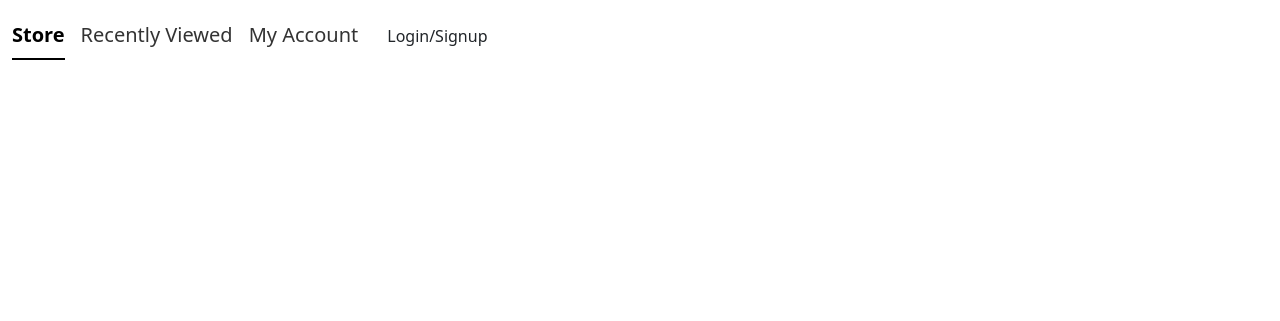
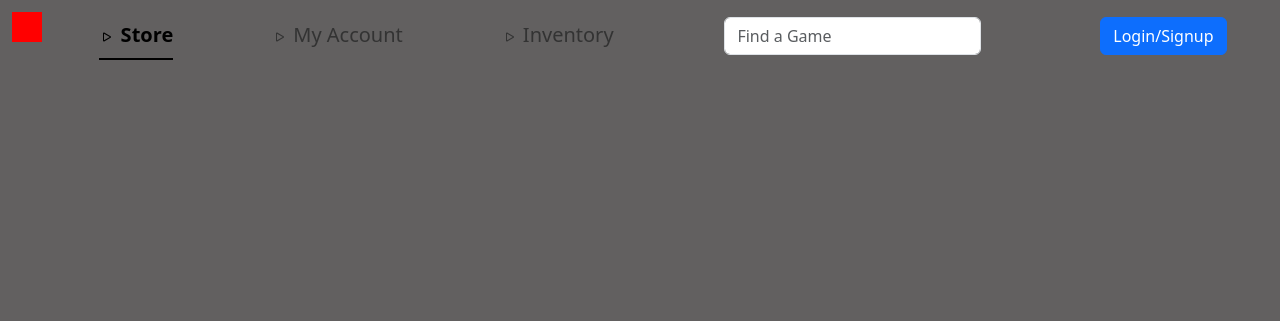
Before and after one commit to Hunter-Wigal/CS440-Team-Delta, a Django app: page /account in a window 1280 px wide. Shown: the top 321 px of the page. Run offline with Django 5.2, Linux system fonts and the light colour scheme.

Commit message:
Made inventory page, search bar, icons on nav

```diff
--- a/delta_marketplace/app/templates/base.html
+++ b/delta_marketplace/app/templates/base.html
@@ -7,17 +7,26 @@
     <link href="https://cdn.jsdelivr.net/npm/bootstrap@5.3.3/dist/css/bootstrap.min.css" rel="stylesheet" integrity="sha384-QWTKZyjpPEjISv5WaRU9OFeRpok6YctnYmDr5pNlyT2bRjXh0JMhjY6hW+ALEwIH" crossorigin="anonymous">
     <script src="https://cdn.jsdelivr.net/npm/bootstrap@5.3.3/dist/js/bootstrap.bundle.min.js" integrity="sha384-YvpcrYf0tY3lHB60NNkmXc5s9fDVZLESaAA55NDzOxhy9GkcIdslK1eN7N6jIeHz" crossorigin="anonymous"></script>
   </head>
+
+  <style>
+    body {
+      background-color:rgb(98, 96, 96);
+      color:rgb(122, 195, 221);
+    }
+  </style>
+
   <body>
     <!-- Navigation Bar, eventually needs a search bar -->
-    <navbar>
+    <navbar class="column" style="">
       <!-- Styling for Navbar -->
       <style>
         .nav-link:active{
           color:black;
+          cursor:pointer;
         }
 
         .nav-link{
-            cursor:default;
+            cursor:pointer;
         }
 
         .nav-link {
@@ -26,22 +35,48 @@
       </style>
 
       <ul class="nav nav-underline" style="margin: 12px;">
-          <li class="nav-item">
-            <a class="nav-link active" aria-current="page" href="#">Store</a>
-          </li>
-          <li class="nav-item">
-            <a class="nav-link" href="recents">Recently Viewed</a>
+          <a href="/" style="border-color:black; border-width:10px; width:30px; height:30px; background-color:red;">
+            <img src="" style="height:10px; width:10px;">
+          </a>
+
+          <li class="nav-item row">
+            <a class="nav-link active" href="/">
+              <svg xmlns="http://www.w3.org/2000/svg" width="16" height="16" fill="currentColor" class="bi bi-play" viewBox="0 0 16 16">
+                <path d="M10.804 8 5 4.633v6.734zm.792-.696a.802.802 0 0 1 0 1.392l-6.363 3.692C4.713 12.69 4 12.345 4 11.692V4.308c0-.653.713-.998 1.233-.696z"/>
+              </svg>
+              Store
+            </a>
           </li>
 
-          <li class="nav-item">
-            <a class="nav-link" href="account">My Account</a>
+          <li class="nav-item row">
+            <a class="nav-link" href="account">
+              <svg xmlns="http://www.w3.org/2000/svg" width="16" height="16" fill="currentColor" class="bi bi-play" viewBox="0 0 16 16">
+                <path d="M10.804 8 5 4.633v6.734zm.792-.696a.802.802 0 0 1 0 1.392l-6.363 3.692C4.713 12.69 4 12.345 4 11.692V4.308c0-.653.713-.998 1.233-.696z"/>
+              </svg>
+              My Account
+            </a>
           </li>
 
-          <!-- Button trigger modal -->
-          <button type="button" class="btn" data-bs-toggle="modal" data-bs-target="#loginModal">
-            Login/Signup
-          </button>
+          <li class="nav-item row">
+            <a class="nav-link" href="inventory">
+              <svg xmlns="http://www.w3.org/2000/svg" width="16" height="16" fill="currentColor" class="bi bi-play" viewBox="0 0 16 16">
+                <path d="M10.804 8 5 4.633v6.734zm.792-.696a.802.802 0 0 1 0 1.392l-6.363 3.692C4.713 12.69 4 12.345 4 11.692V4.308c0-.653.713-.998 1.233-.696z"/>
+              </svg>
+              Inventory
+            </a>
+          </li>
 
+          <li class="nav-item row">
+            <form class="d-flex" role="search">
+              <input class="form-control me-2" type="search" placeholder="Find a Game" aria-label="Search">
+            </form>
+          </li>
+
+          <li class="nav-item row">
+            <button type="button" style="align-self:flex-end" class="btn btn-primary" data-bs-toggle="modal" data-bs-target="#loginModal">
+              Login/Signup
+            </button>
+          </li>
         </ul>
     </navbar>
 
--- a/delta_marketplace/app/urls.py
+++ b/delta_marketplace/app/urls.py
@@ -5,5 +5,6 @@ from . import views
 urlpatterns = [
     path('', views.store),
     path('listing', views.listing),
-    path('account', views.account)
+    path('account', views.account),
+    path('inventory', views.inventory)
 ]
--- a/delta_marketplace/app/views.py
+++ b/delta_marketplace/app/views.py
@@ -9,3 +9,6 @@ def listing(request):
 
 def account(request):
     return render(request, "layouts/account.html")
+
+def inventory(request):
+    return render(request, "layouts/inventory.html")
```
Also changed, not shown: delta_marketplace/app/templates/Layouts/inventory.html (added, +14 -0 lines).
